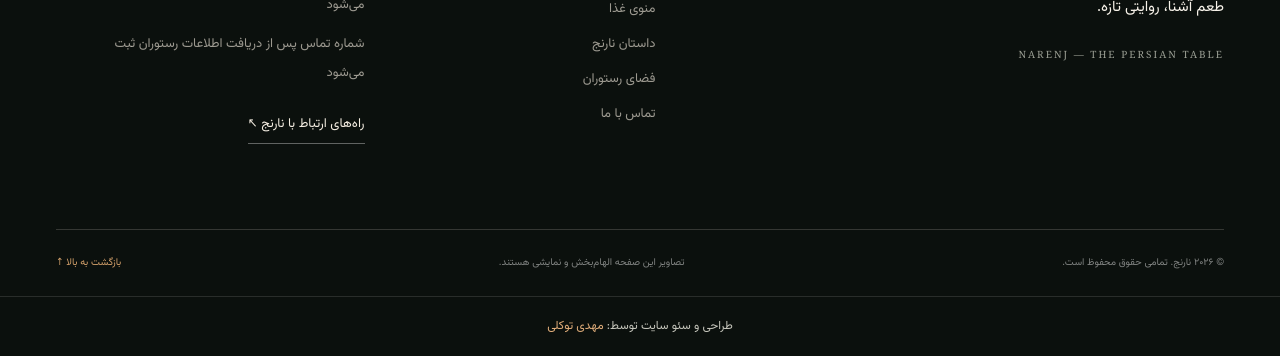
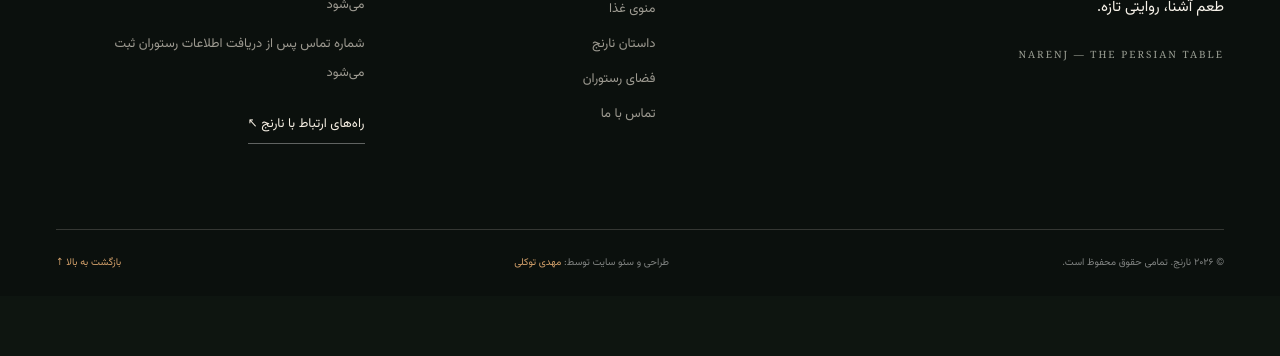
Before and after one commit to mahdi-1949/narenj-restaurant-site, a plain HTML site: page space.html in a window 1280 px wide. Shown: the part 3480-3836 px from the top of the page. After the commit the page ends 3776 px from the top, so only its background shows below. Drawn offline with Linux system fonts and the light colour scheme.

Commit message:
انتقال نام طراح به ردیف پایانی فوتر

```diff
--- a/space.html
+++ b/space.html
@@ -17,4 +17,4 @@
 <section class="inner-section shell"><div class="related-cta"><div><p class="inner-kicker">PLAN YOUR VISIT</p><h2>برای آشنایی بیشتر، با نارنج در ارتباط باشید.</h2><p>نشانی و اطلاعات مراجعه پس از دریافت اطلاعات واقعی رستوران تکمیل می‌شوند.</p></div><a class="action action-fill" href="contact.html"><span>تماس با نارنج</span><span aria-hidden="true">↖</span></a></div></section>
 </main>
 <dialog class="lightbox" id="gallery-lightbox" aria-label="نمایش تصویر در اندازه بزرگ"><button class="lightbox-close" type="button" data-lightbox-close aria-label="بستن تصویر">×</button><figure><img src="" alt=""><figcaption data-lightbox-caption></figcaption></figure></dialog>
-<footer class="site-footer"><div class="shell"><div class="footer-main"><div class="footer-brand"><a href="index.html">نارنج<span>✳</span></a><p>طعم آشنا، روایتی تازه.</p><small>NARENJ — THE PERSIAN TABLE</small></div><nav class="footer-nav" aria-label="دسترسی سریع"><h2>کشف نارنج</h2><a href="index.html">صفحه اصلی</a><a href="menu.html">منوی غذا</a><a href="story.html">داستان نارنج</a><a href="space.html">فضای رستوران</a><a href="contact.html">تماس با ما</a></nav><div class="footer-note"><h2>اطلاعات مراجعه</h2><p data-config-address>نشانی دقیق پس از دریافت اطلاعات رستوران ثبت می‌شود</p><p data-config-phone>شماره تماس پس از دریافت اطلاعات رستوران ثبت می‌شود</p><a href="contact.html">راه‌های ارتباط با نارنج <span>↖</span></a></div></div><div class="footer-bottom"><span>© <time data-year>۲۰۲۶</time> نارنج. تمامی حقوق محفوظ است.</span><span>تصاویر این صفحه الهام‌بخش و نمایشی هستند.</span><a href="#main">بازگشت به بالا ↑</a></div></div><div dir="rtl" style="text-align:center;padding:18px 20px;border-top:1px solid rgba(255,255,255,.12);color:#c5c5bb;font-size:12px;line-height:1.9">طراحی و سئو سایت توسط: <a href="https://mahditavakoli.ir/" style="color:#e0ad7a">مهدی توکلی</a></div></footer></body></html>
+<footer class="site-footer"><div class="shell"><div class="footer-main"><div class="footer-brand"><a href="index.html">نارنج<span>✳</span></a><p>طعم آشنا، روایتی تازه.</p><small>NARENJ — THE PERSIAN TABLE</small></div><nav class="footer-nav" aria-label="دسترسی سریع"><h2>کشف نارنج</h2><a href="index.html">صفحه اصلی</a><a href="menu.html">منوی غذا</a><a href="story.html">داستان نارنج</a><a href="space.html">فضای رستوران</a><a href="contact.html">تماس با ما</a></nav><div class="footer-note"><h2>اطلاعات مراجعه</h2><p data-config-address>نشانی دقیق پس از دریافت اطلاعات رستوران ثبت می‌شود</p><p data-config-phone>شماره تماس پس از دریافت اطلاعات رستوران ثبت می‌شود</p><a href="contact.html">راه‌های ارتباط با نارنج <span>↖</span></a></div></div><div class="footer-bottom"><span>© <time data-year>۲۰۲۶</time> نارنج. تمامی حقوق محفوظ است.</span><span>طراحی و سئو سایت توسط: <a href="https://mahditavakoli.ir/">مهدی توکلی</a></span><a href="#main">بازگشت به بالا ↑</a></div></div></footer></body></html>
```
